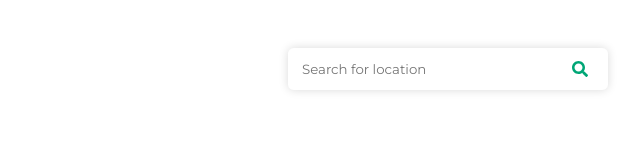
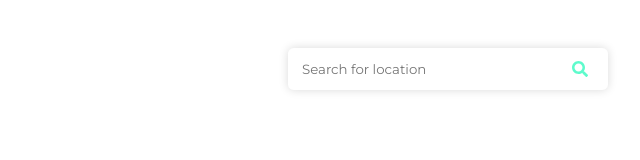
Before and after one commit to alexnicholls1999/smapp-react-map-app, a React (Create React App) app: page / in a window 1280 px wide. Shown: the top 160 px of the page, without its empty margins (640-1280 px from the left). Built offline with nearby package versions, Linux system fonts and the light colour scheme.

Commit message:
add changes to mk5

```diff
--- a/src/Components/Molecules/molecules.module.scss
+++ b/src/Components/Molecules/molecules.module.scss
@@ -21,7 +21,7 @@
         }
 
         svg {
-            color: var(--colors-primary-800);
+            color: var(--colors-primary-500);
         }
     }
 }
--- a/src/styles/abstract/_variables.scss
+++ b/src/styles/abstract/_variables.scss
@@ -16,6 +16,7 @@ $colors-neutral: (
 
 $colors-primary: (
     300: #C5FFEE,
+    500: #5EFBCC,
     600: #03D094,
     800: #00A676
 );
--- a/src/styles/abstract/mixins/_colors.scss
+++ b/src/styles/abstract/mixins/_colors.scss
@@ -9,6 +9,7 @@
 
 @mixin colorPrimaryVariables {
     --colors-primary-100: #{func.colorPrimary(100)};
+    --colors-primary-500: #{func.colorPrimary(500)};
     --colors-primary-700: #{func.colorPrimary(700)};
     --colors-primary-800: #{func.colorPrimary(800)};
     --colors-primary-900: #{func.colorPrimary(900)};
```
